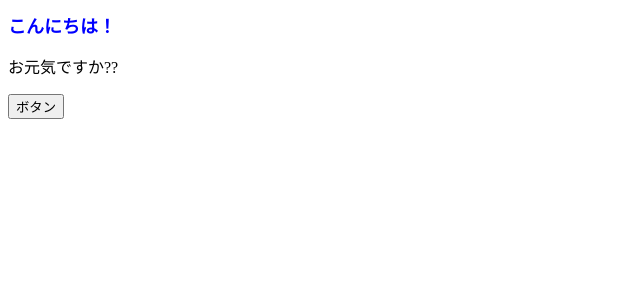
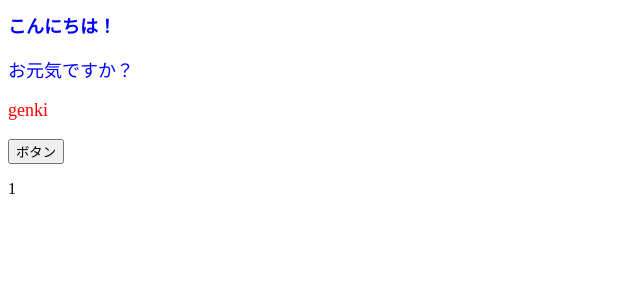
Before and after one commit to yamashita-ki/react-todo, a React (Create React App) app in the folder react-lesson/: page / in a window 1280 px wide. Shown: the top 300 px of the page, without its empty margins (0-640 px from the left). Built offline with nearby package versions, Linux system fonts and the light colour scheme.

Commit message:
React入門
コンポーネント作成

```diff
--- a/react-lesson/src/App.jsx
+++ b/react-lesson/src/App.jsx
@@ -1,7 +1,12 @@
 import React from 'react';
+import { useState } from 'react';
+import ColorfulMessage from './components/ColorfulMessage';
 
 const App = () => {
-  const onClickButton = () => alert("ボタンが押されました。");
+  const onClickCountUp = () => {
+    setNum(num+1);
+  };
+  const [num, setNum] = useState(1);
   const contentStyle = {
     color:"blue",
     fontSize:"18px"
@@ -9,11 +14,13 @@ const App = () => {
   return (
   <>
     <h1 style={contentStyle}>こんにちは！</h1>
-    <p>お元気ですか??</p>
-    <button onClick={onClickButton}>ボタン</button>
+    <ColorfulMessage color="blue">お元気ですか？</ColorfulMessage>
+    <ColorfulMessage color="red">genki</ColorfulMessage>
+    <button onClick={onClickCountUp}>ボタン</button>
+    <p>{num}</p>
   </>
 
   );
 }
 export default App;
-// 42から
+// 47から
--- /dev/null
+++ b/react-lesson/src/components/ColorfulMessage.jsx
@@ -0,0 +1,14 @@
+import React from "react";
+
+const ColorfulMessage = (props) =>{
+  const {color, children } = props;
+  const contentStyle ={
+    color,
+    fontSize:"18px"
+  }
+  return (
+    <p style={contentStyle}>{children}</p>
+  );
+}
+
+export default ColorfulMessage;
```
